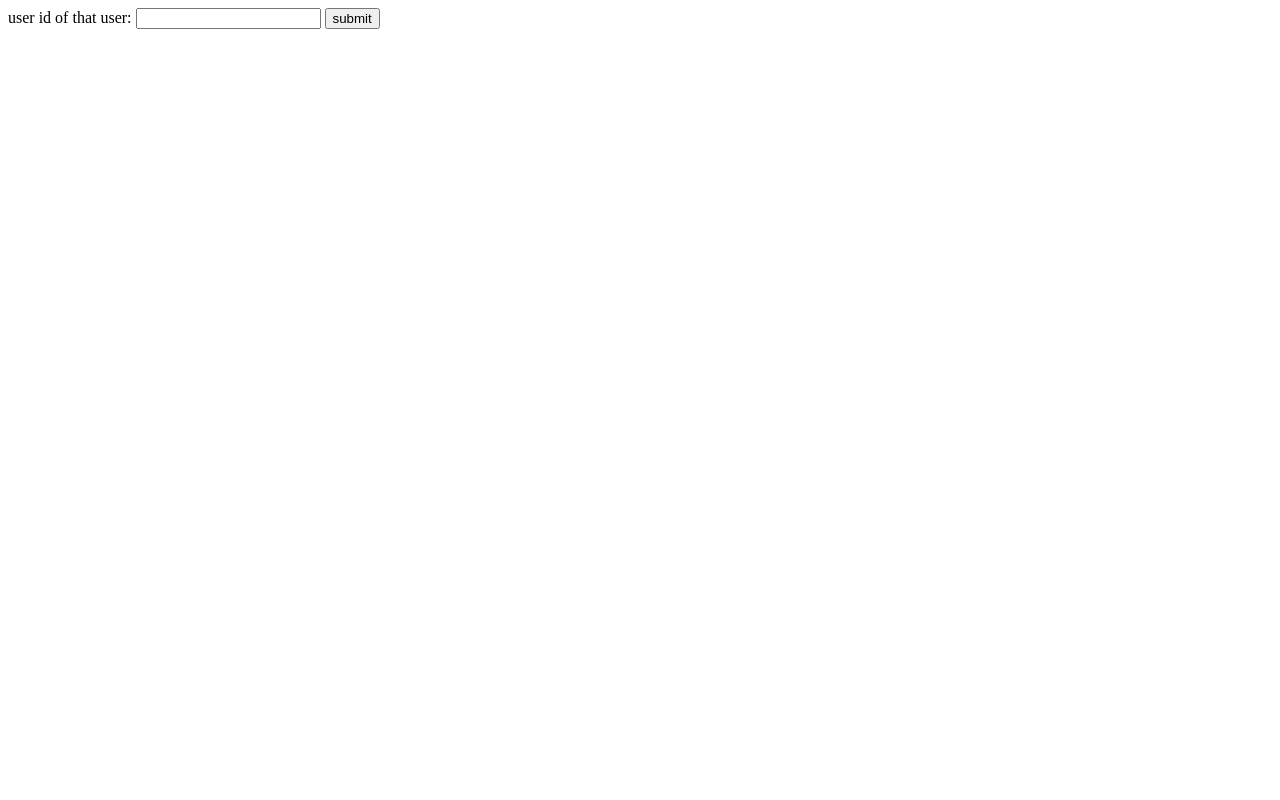
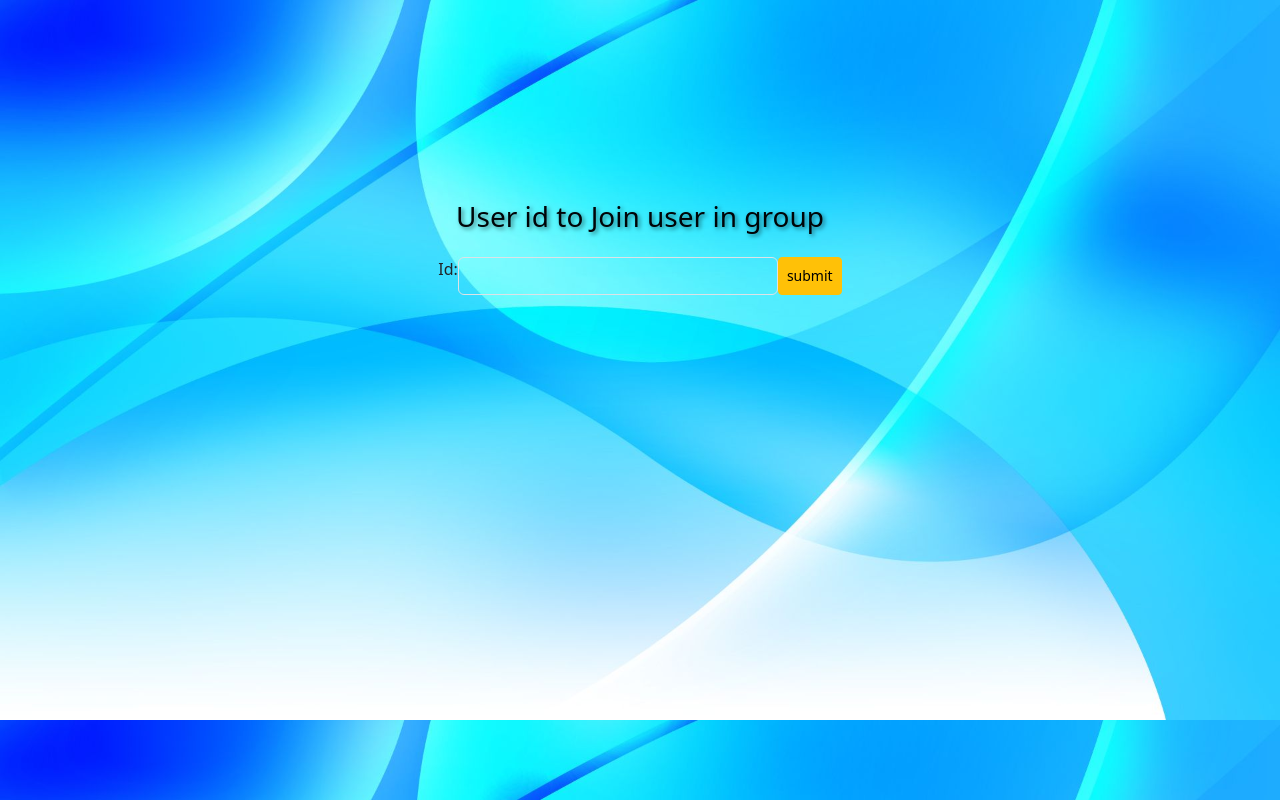
Before and after one commit to DiptenduMondal28/messageAppFullstack, a plain HTML site: page meessage client/adduser/adduser.html in a window 1280 px wide. Drawn offline with nearby package versions, Linux system fonts and the light colour scheme.

Commit message:
app js update

```diff
--- /dev/null
+++ b/meessage client/adduser/adduser.css
@@ -0,0 +1,35 @@
+body{
+    background: url('image.jfif');
+    background-size: cover;
+}
+
+
+body h3{
+    text-align: center;
+    padding-top: 200px;
+    color: rgb(0, 4, 7);
+    text-shadow: 2px 2px 4px rgba(0, 0, 0, 0.5);
+}
+
+#form{
+    justify-content: center;
+    padding-top: 15px;
+}
+
+#userid{
+    justify-content: center;
+    padding-left: 20%;
+}
+
+#form input{
+    width: 25%;
+    justify-content: center;
+    text-align: center;
+    padding-left: 200px;
+    background: transparent;
+}
+
+#useridSubmit:hover{
+    color: antiquewhite;
+    background-color: brown;
+}
--- a/meessage client/adduser/adduser.html
+++ b/meessage client/adduser/adduser.html
@@ -3,13 +3,19 @@
 <head>
     <meta charset="UTF-8">
     <meta name="viewport" content="width=device-width, initial-scale=1.0">
+    <link rel="stylesheet" href="adduser.css">
+    <link href="https://cdn.jsdelivr.net/npm/bootstrap@5.3.0/dist/css/bootstrap.min.css" rel="stylesheet" integrity="sha384-9ndCyUaIbzAi2FUVXJi0CjmCapSmO7SnpJef0486qhLnuZ2cdeRhO02iuK6FUUVM" crossorigin="anonymous">
+    <script src="https://cdn.jsdelivr.net/npm/bootstrap@5.3.0/dist/js/bootstrap.min.js" integrity="sha384-fbbOQedDUMZZ5KreZpsbe1LCZPVmfTnH7ois6mU1QK+m14rQ1l2bGBq41eYeM/fS" crossorigin="anonymous"></script>
     <script src="https://unpkg.com/axios/dist/axios.min.js"></script>
     <title>add user</title>
 </head>
 <body>
-    <label for="userid">user id of that user:</label>
-    <input type="number" name="userid" id="userid">
-    <button id="useridSubmit">submit</button>
+    <h3>User id to Join user in group</h3>
+    <div class="mb-3 d-flex justify-content-lg-center" id='form'>
+        <label for="userid" class="form-label">Id:</label>
+        <input type="number" name="userid" id="userid" class="form-control">
+        <button id="useridSubmit" class="btn btn-warning btn-sm">submit</button>
+    </div>
 </body>
 <script src="adduser.js"></script>
 </html>
--- /dev/null
+++ b/meessage client/groupcreate/groupcreate.css
@@ -0,0 +1,16 @@
+body{
+    background: url(background.jpg);
+    background-size: cover;
+}
+
+#groupname{
+    width: 320px;
+    border-color: rgb(238, 235, 42);
+    background: transparent;
+    color: #eed70a;
+    border-style: bold;
+}
+
+.form-group h2{
+    color: rgb(250, 249, 246);
+}
--- /dev/null
+++ b/meessage client/removeuser/removeuser.css
@@ -0,0 +1,19 @@
+
+.card-body{
+    justify-content: center;
+    padding: auto;
+    height: 100vh;
+    background: url('dandelion-445228.jpg');
+    background-size: cover;
+}
+
+#h3{
+    color: rgb(97, 1, 6);
+    text-shadow: 1cap;
+}
+
+#userid{
+    width: 80%;
+    color: rgb(223, 15, 119);
+    border: 0cap;
+}
--- a/message server/app.js
+++ b/message server/app.js
@@ -40,7 +40,7 @@ const userGroup = require('./module/userGroup');
 app.use("/signup",signupRouter);
 app.use(loginRouter);
 app.use('/user',messageRouter);
-app.use("/group",groupRouter)
+app.use("/group",groupRouter);
 
 User.hasMany(Message);
 Message.belongsTo(User,{constraints: true, onDelete: 'CASCADE'});
--- a/message server/controller/groupController.js
+++ b/message server/controller/groupController.js
@@ -34,7 +34,7 @@ module.exports.userInGroup=async(req,res,next)=>{
                 userId:req.user.id
             }
         })
-        console.log(userAllGroup);
+        //console.log(userAllGroup);
 
         const data=[];
         for(let i=0;i<userAllGroup.length;i++){
```
Also changed, not shown: meessage client/chatapp/chartapp.js (+2 -22 lines), meessage client/groupcreate/groupCreate.html (+12 -6 lines), meessage client/removeuser/remove.html (+12 -4 lines), message server/controller/messageController.js (+6 -6 lines), meessage client/adduser/image.jfif (added), meessage client/admin/admin.css (added), meessage client/groupcreate/background.jpg (added), meessage client/groupcreate/nature.jpg (added), 1 other file.
